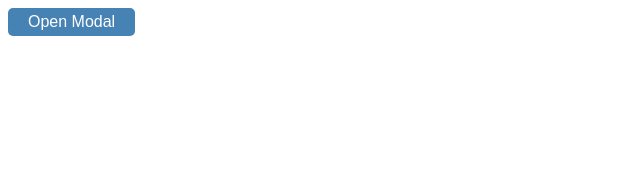
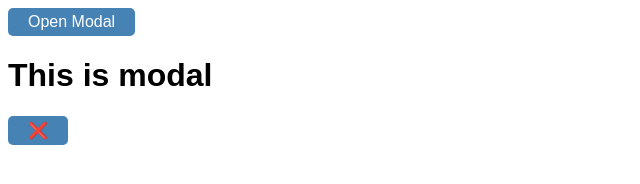
Before and after one commit to khjkr/modal-popup, a plain HTML site: page index.html in a window 1280 px wide. Shown: the whole page, without its empty margins (0-640 px from the left). Drawn offline with Linux system fonts and the light colour scheme.

Commit message:
feat: add modal class

```diff
--- a/index.html
+++ b/index.html
@@ -9,5 +9,12 @@
 </head>
 <body>
   <button>Open Modal</button>
+  <div class="modal">
+    <div class="modal__overlay"></div>
+    <div class="modal__content">
+      <h1>This is modal</h1>
+      <button>❌</button>
+    </div>
+  </div>
 </body>
 </html>
```
